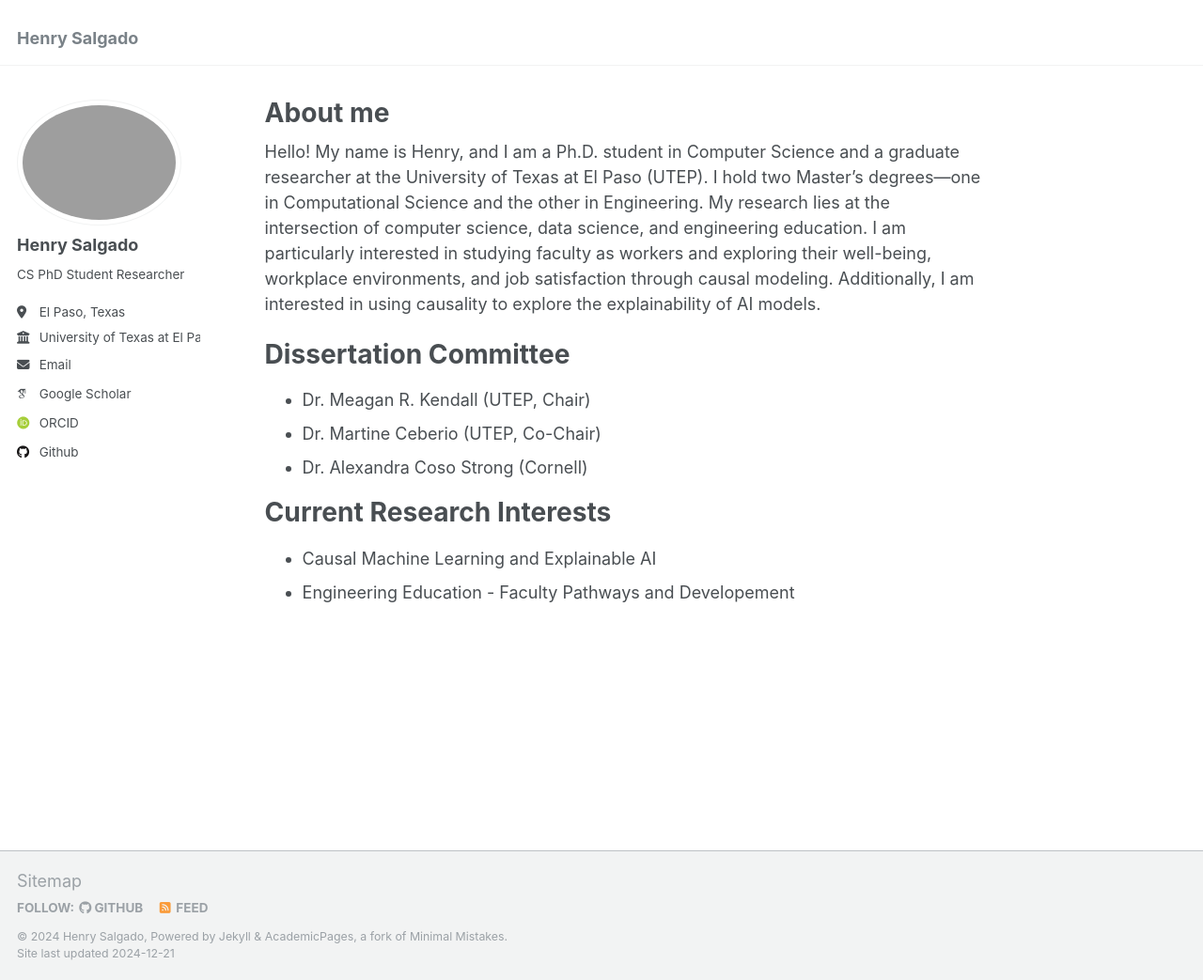
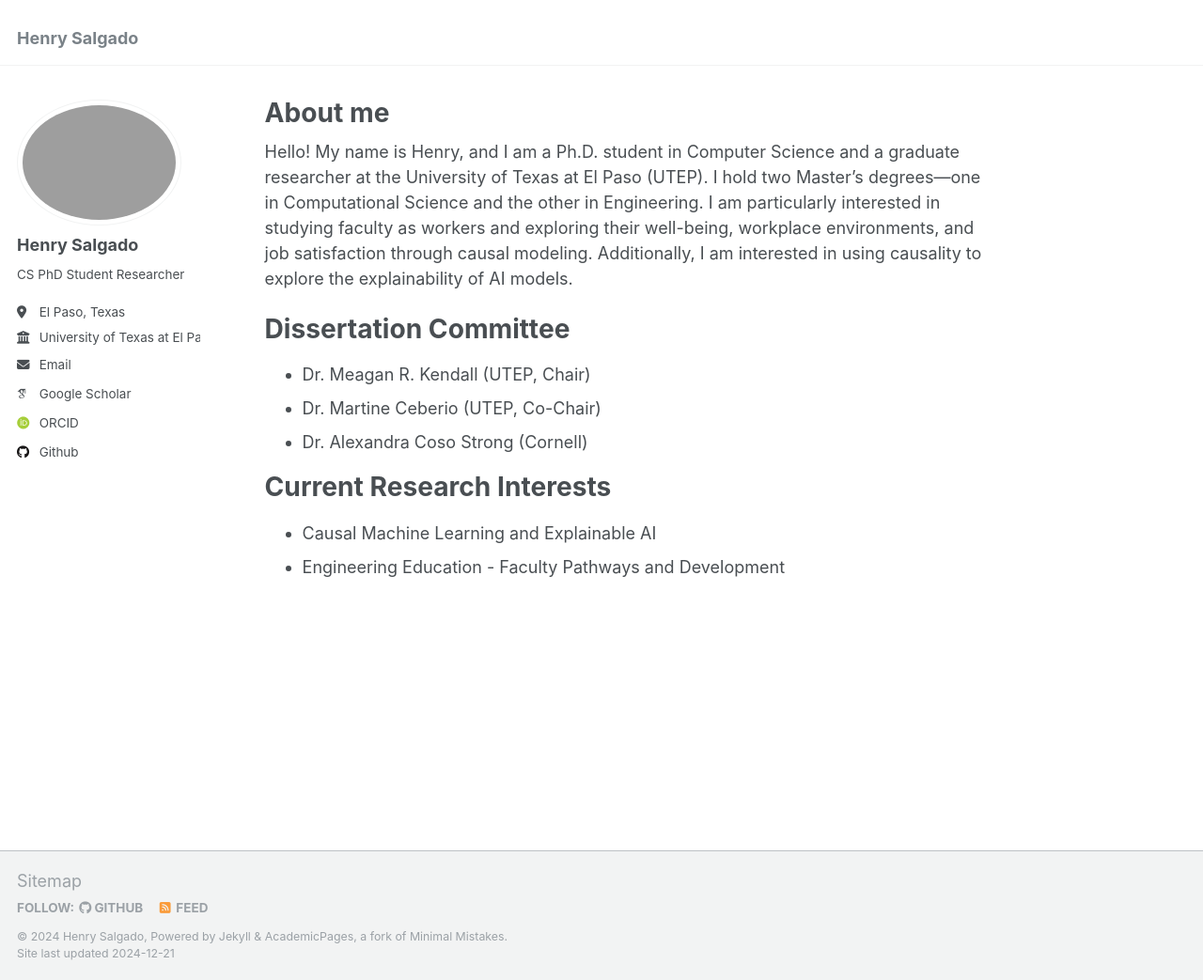
Before and after one commit to eigenhenry/eigenhenry.github.io, a Jekyll site: the page built from _pages/about.md, in a window 1280 px wide and 1043 px high. Shown: the whole window at 94% size. Built offline with Jekyll 4.4.1, drawn with Linux system fonts in a browser that asks for light colours; some web fonts are replaced.

Commit message:
Update about.md

```diff
--- a/_pages/about.md
+++ b/_pages/about.md
@@ -7,7 +7,7 @@
   - /about.html
 ---
 
-Hello! My name is Henry, and I am a Ph.D. student in Computer Science and a graduate researcher at the University of Texas at El Paso (UTEP). I hold two Master's degrees—one in Computational Science and the other in Engineering. My research lies at the intersection of computer science, data science, and engineering education. I am particularly interested in studying faculty as workers and exploring their well-being, workplace environments, and job satisfaction through causal modeling. Additionally, I am interested in using causality to explore the explainability of AI models.
+Hello! My name is Henry, and I am a Ph.D. student in Computer Science and a graduate researcher at the University of Texas at El Paso (UTEP). I hold two Master's degrees—one in Computational Science and the other in Engineering. I am particularly interested in studying faculty as workers and exploring their well-being, workplace environments, and job satisfaction through causal modeling. Additionally, I am interested in using causality to explore the explainability of AI models.
 
 Dissertation Committee
 ======
@@ -19,4 +19,4 @@
 Current Research Interests
 ======
 * Causal Machine Learning and Explainable AI
-* Engineering Education - Faculty Pathways and Developement
+* Engineering Education - Faculty Pathways and Development
```
